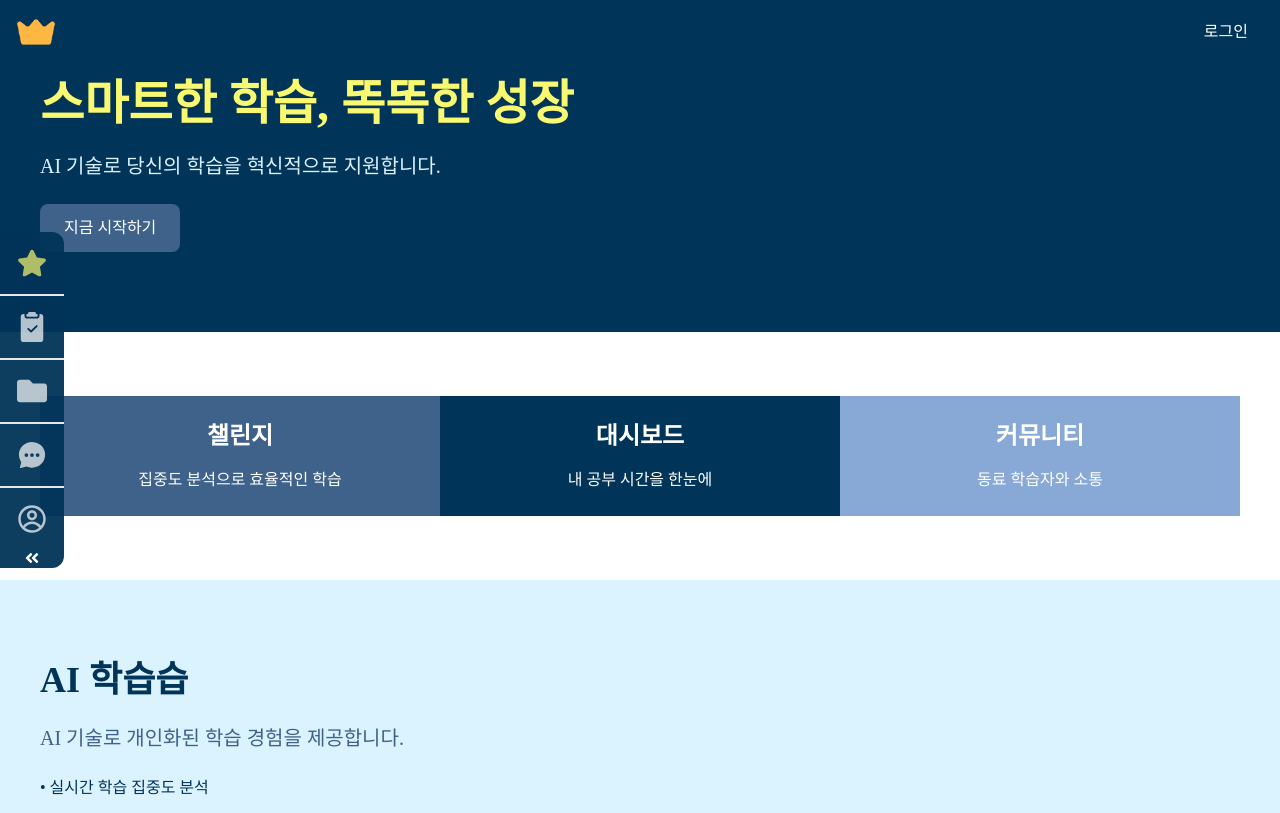
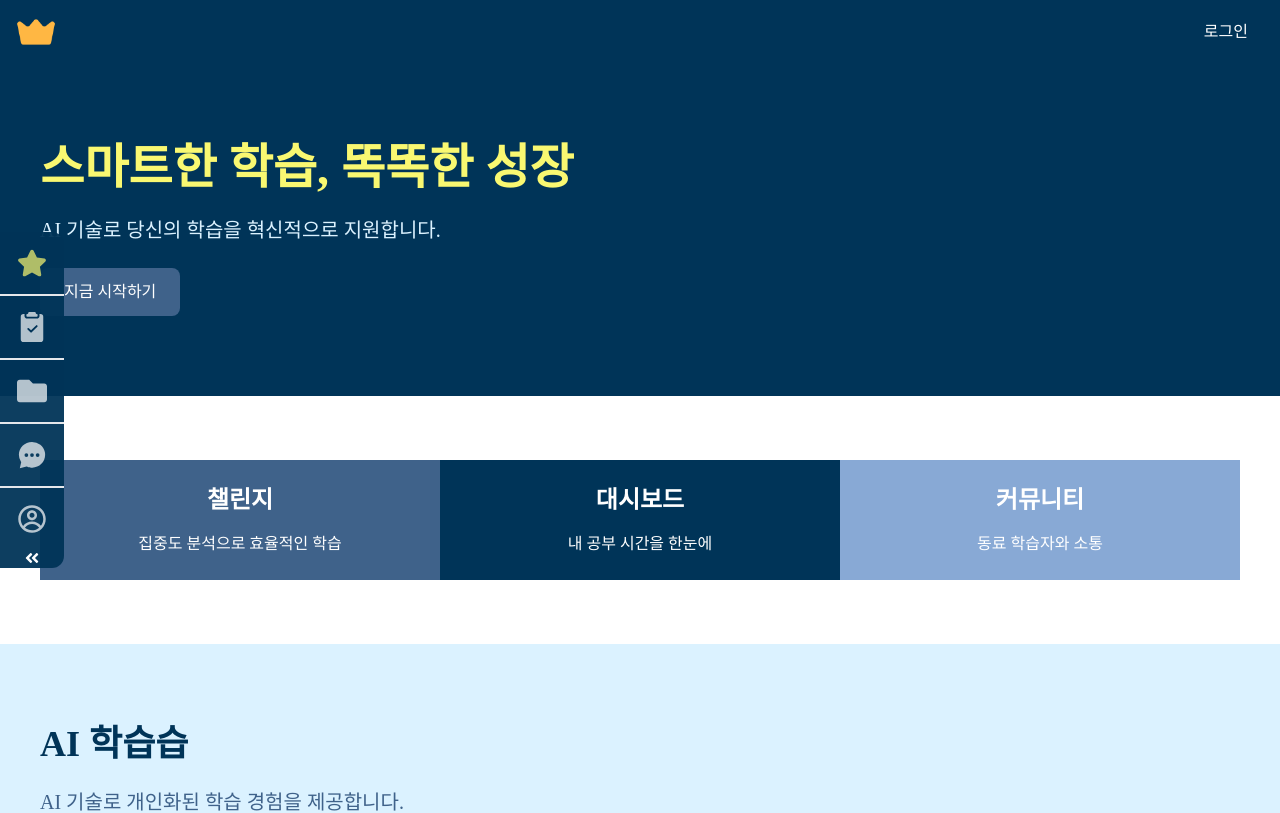
Before and after one commit to namgi2386/DreamMoA, a React (Vite) app: page / in a window 1280 px wide. Shown: the top 813 px of the page. Built offline with nearby package versions, Linux system fonts and the light colour scheme; a web font is replaced by a local one.

Commit message:
Fix: 모든페이지 가로스크롤 발생문제 App.jsx 수정 해결

```diff
--- a/src/App.jsx
+++ b/src/App.jsx
@@ -20,10 +20,10 @@ export default function App() {
 
   return (
     <RecoilRoot>
-      <div className="h-screen w-screen bg-gray-300 dark:bg-gray-800 relative">
+      <div className="h-screen w-full bg-gray-300 dark:bg-gray-800 relative">
         {!shouldHideHeader && <Header />}
         {!shouldHideSideNavbar && <SideNavbar />}
-        <main className="flex-grow "> {/* 모든 페이지에서 pt-16 (Header.jsx에서 헤더높이를 h-16으로 해둠)  */}
+        <main className="pt-16 bg-gray-100"> {/* 모든 페이지에서 pt-16 (Header.jsx에서 헤더높이를 h-16으로 해둠) + bg-gray-100는 로그인페이지 배경색색 */}
           <Suspense fallback={<Loading />}>
             <AppRoutes />
           </Suspense>
--- a/src/components/layout/Header.jsx
+++ b/src/components/layout/Header.jsx
@@ -43,9 +43,9 @@ const Header = () => {
   return (
     <header
       // className="flex justify-between items-center p-4"
-      className="fixed top-0 left-0 right-0 flex justify-between items-center p-4 z-[999999] h-16"
+      className="fixed top-0 left-0 right-0 flex justify-between items-center p-4 z-[999999] h-16 bg-my-blue-1"
       // 모든 페이지에서 pt-16적용중(App.jsx) (Header.jsx에서 헤더높이를 h-16으로 해둠)
-      style={{ backgroundColor: "#003458" }}
+      // style={{ backgroundColor: "#003458" }}
     >
       <div>
         <Link to="/">
```
